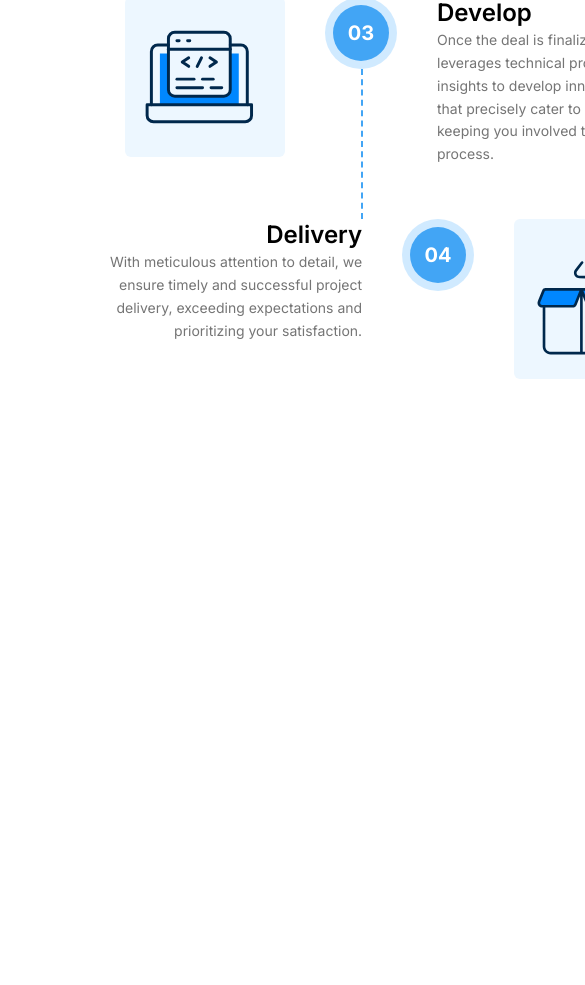
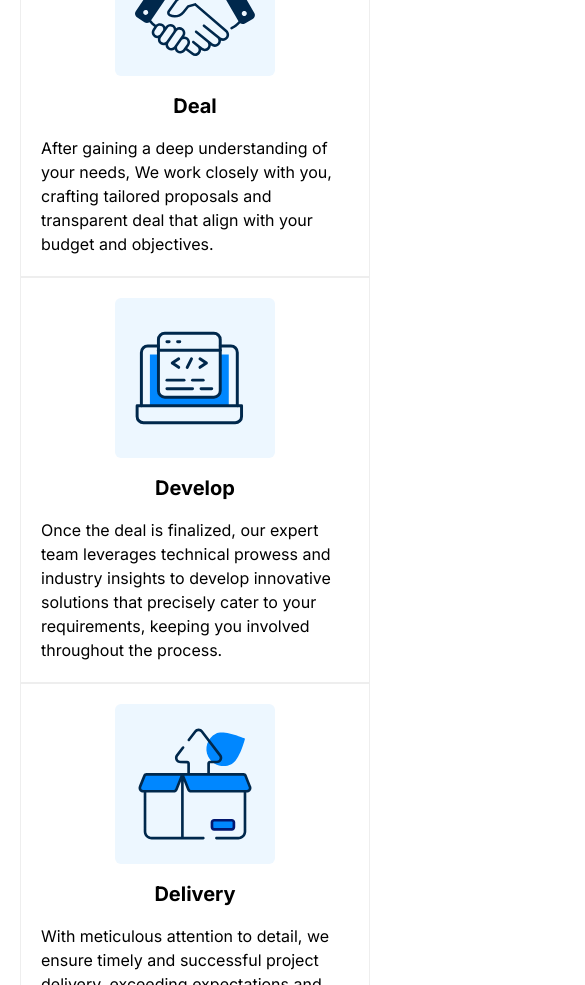
Before and after one commit to farukphero/viserlab, a Next.js app: page / in a window 390 px wide. Shown: the part 8560-9545 px from the top of the page, 585 px wide, since content can reach past the window. Before the commit the page ends 8939 px from the top, so only its background shows below. Built offline with nearby package versions, Linux system fonts and the light colour scheme.

Commit message:
Effective done

```diff
--- a/src/app/(home)/_components/EffectiveWork.jsx
+++ b/src/app/(home)/_components/EffectiveWork.jsx
@@ -7,14 +7,15 @@ import image4 from "../../../assets/image/effective-work/how-to-deal4.svg";
 
 const EffectiveWork = () => {
   return (
+    <section className="hidden lg:block">
       <div className="mt-20 lg:mt-60 lg:w-[85%] lg:mx-auto mx-5">
         <div className="lg:w-[68%] mx-auto">
           <h1 className="text-xl lg:text-[44px] font-bold text-center">
             Our Effective Work Process
           </h1>
           <p className="mt-10 text-center lg:mx-6">
-          Our methodology for building strong client relationships. Discover how
-          we foster open communication, prioritize your goals, and deliver
+            Our methodology for building strong client relationships. Discover
+            how we foster open communication, prioritize your goals, and deliver
             exceptional results through our collaborative approach to working
             together.
           </p>
@@ -59,9 +60,9 @@ const EffectiveWork = () => {
               <div className="w-80">
                 <h1 className="text-2xl font-semibold text-right">Deal</h1>
                 <p className="text-sm text-gray-600 leading-relaxed text-right">
-              After gaining a deep understanding of your needs, We work closely
-              with you, crafting tailored proposals and transparent deal that
-              align with your budget and objectives.
+                  After gaining a deep understanding of your needs, We work
+                  closely with you, crafting tailored proposals and transparent
+                  deal that align with your budget and objectives.
                 </p>
               </div>
 
@@ -116,10 +117,10 @@ const EffectiveWork = () => {
               <div className="w-72">
                 <h1 className="text-2xl font-semibold">Develop</h1>
                 <p className="text-sm text-gray-600 leading-relaxed">
-              Once the deal is finalized, our expert team leverages technical
-              prowess and industry insights to develop innovative solutions that
-              precisely cater to your requirements, keeping you involved
-              throughout the process.
+                  Once the deal is finalized, our expert team leverages
+                  technical prowess and industry insights to develop innovative
+                  solutions that precisely cater to your requirements, keeping
+                  you involved throughout the process.
                 </p>
               </div>
             </div>
@@ -159,6 +160,7 @@ const EffectiveWork = () => {
           </div>
         </div>
       </div>
+    </section>
   );
 };
 
--- /dev/null
+++ b/src/app/(home)/_components/EffectiveWorkForPhone.jsx
@@ -0,0 +1,70 @@
+import React from "react";
+import Image from "next/image";
+import image1 from "../../../assets/image/effective-work/how-to-deal1.svg";
+import image2 from "../../../assets/image/effective-work/how-to-deal2.svg";
+import image3 from "../../../assets/image/effective-work/how-to-deal3.svg";
+import image4 from "../../../assets/image/effective-work/how-to-deal4.svg";
+
+const EffectiveWorkForPhone = () => {
+  const cards = [
+    {
+      title: "Discuss",
+      image: image1,
+      description:
+        "We initiate the process by engaging in open and thorough discussions with you. We listen attentively to understand your specific requirements, goals, and expectations.",
+    },
+    {
+      title: "Deal",
+      image: image2,
+      description:
+        "After gaining a deep understanding of your needs, We work closely with you, crafting tailored proposals and transparent deal that align with your budget and objectives.",
+    },
+
+    {
+      title: "Develop",
+      image: image3,
+      description:
+        "Once the deal is finalized, our expert team leverages technical prowess and industry insights to develop innovative solutions that precisely cater to your requirements, keeping you involved throughout the process.",
+    },
+    {
+      title: "Delivery",
+      image: image4,
+      description:
+        "With meticulous attention to detail, we ensure timely and successful project delivery, exceeding expectations and prioritizing your satisfaction.",
+    },
+  ];
+  return (
+    <div className="mt-20 lg:mt-0 lg:my-20 lg:w-[85%] lg:mx-auto mx-5 lg:hidden">
+      <div className="lg:w-[68%] mx-auto">
+        <h1 className="text-xl lg:text-[44px] font-bold text-center">
+          Our Effective Work Process
+        </h1>
+        <p className="mt-10 text-center lg:mx-6">
+          Our methodology for building strong client relationships. Discover how
+          we foster open communication, prioritize your goals, and deliver
+          exceptional results through our collaborative approach to working
+          together.
+        </p>
+      </div>
+      <div className="grid grid-cols-1 lg:grid-cols-3 mt-10">
+        {cards.map((card) => (
+          <div key={card.title} className="p-5 border">
+            <div className="flex justify-center">
+              <Image
+                src={card.image}
+                alt="image"
+                className="bg-[#EDF7FF] h-40 w-40 p-5 z-50 rounded-md"
+              />
+            </div>
+            <h1 className="my-4 text-xl lg:text-2xl font-bold text-center">
+              {card.title}
+            </h1>
+            <p>{card.description}</p>
+          </div>
+        ))}
+      </div>
+    </div>
+  );
+};
+
+export default EffectiveWorkForPhone;
--- a/src/app/(home)/page.js
+++ b/src/app/(home)/page.js
@@ -1,6 +1,7 @@
 import Banner from "./_components/Banner";
 import BuildingTomorrows from "./_components/BuildingTomorrows";
 import EffectiveWork from "./_components/EffectiveWork";
+import EffectiveWorkForPhone from "./_components/EffectiveWorkForPhone";
 import Empowering from "./_components/Empowering";
 import EmpoweringForPhone from "./_components/EmpoweringForPhone";
 import FeaturedItems from "./_components/FeaturedItems";
@@ -29,7 +30,8 @@ export default function Home() {
       <Empowering />
       <EmpoweringForPhone />
       <EffectiveWork/>
-      <Empowering />
+      <EffectiveWorkForPhone/>
+
     </div>
   );
 }
```
Lines whose indentation alone changed are shown as unchanged.
